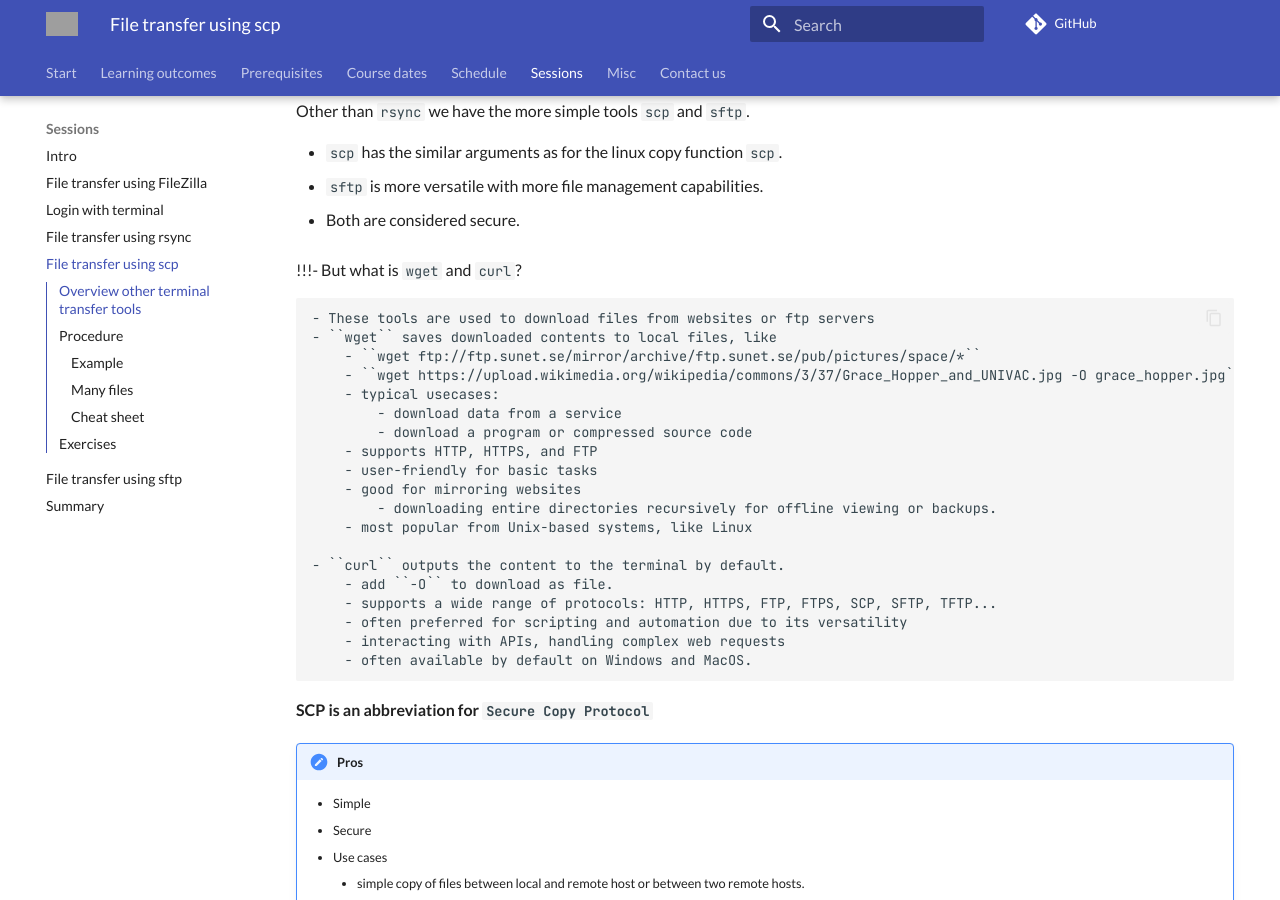
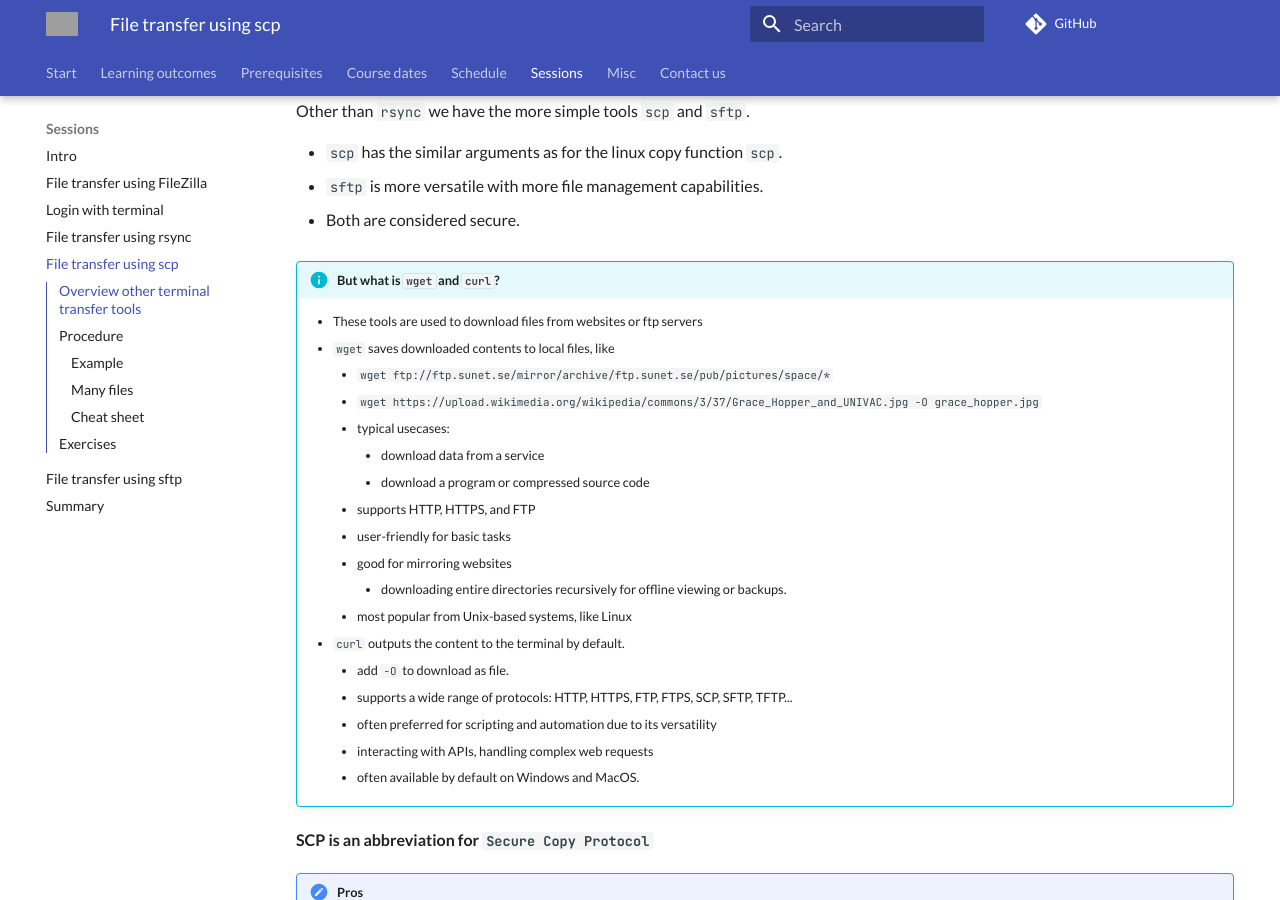
Before and after one commit to UPPMAX/naiss_file_transfer_course, an MkDocs documentation site: the page built from docs/sessions/scp/README.md, in a window 1280 px wide and 900 px high, scrolled down 431 px. Built offline with MkDocs 1.6.1 and Material for MkDocs 9.7.7, drawn with Linux system fonts in a browser that asks for light colours; comment, search, counter and statistics services are not loaded; part of the change alters nothing that is shown; grey boxes are pictures that could not be loaded.

```diff
--- a/docs/sessions/scp/README.md
+++ b/docs/sessions/scp/README.md
@@ -41,7 +41,7 @@ Other than ``rsync`` we have the more simple tools ``scp`` and ``sftp``.
 
 <!-- markdownlint-disable MD013 --><!-- Tables cannot be split up over lines, hence will break 80 characters per line -->
 
-!!!- But what is ``wget`` and ``curl``?
+!!!- info "But what is ``wget`` and ``curl``?"
 
     - These tools are used to download files from websites or ftp servers
     - ``wget`` saves downloaded contents to local files, like
```
